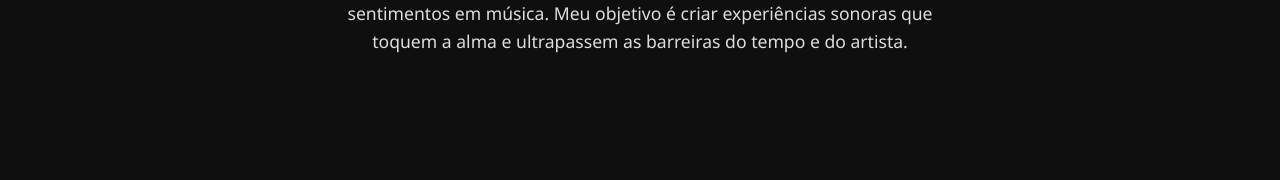
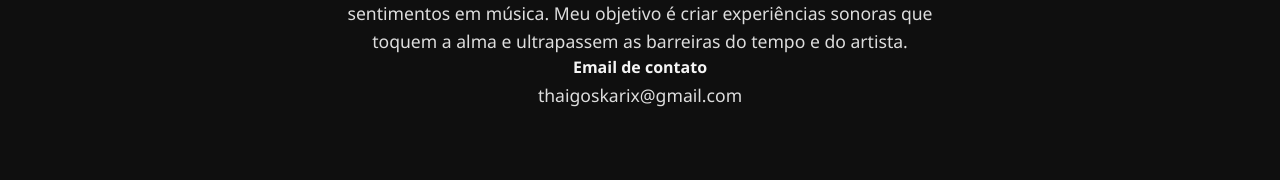
Before and after one commit to oscarRodriguesDev/meu-site-artistico, a website: page index.html in a window 1280 px wide. Shown: the part 565-745 px from the top of the page. Drawn offline with Linux system fonts and the light colour scheme.

Commit message:
atualizando email

```diff
--- a/index.html
+++ b/index.html
@@ -39,7 +39,9 @@
   <section id="about" class="about-section">
     <h2>Sobre Mim</h2>
     <p>Sou <strong>Thaigo Skarix</strong>, cantor e compositor apaixonado por transformar sentimentos em música. Meu objetivo é criar experiências sonoras que toquem a alma e ultrapassem as barreiras do tempo e do artista.</p>
-  </section>
+     <h4>Email de contato</h4>
+     <p>thaigoskarix@gmail.com</p>
+</section>
 
   <!-- Portfólio -->
   <section id="portfolio" class="portfolio-section">
```
